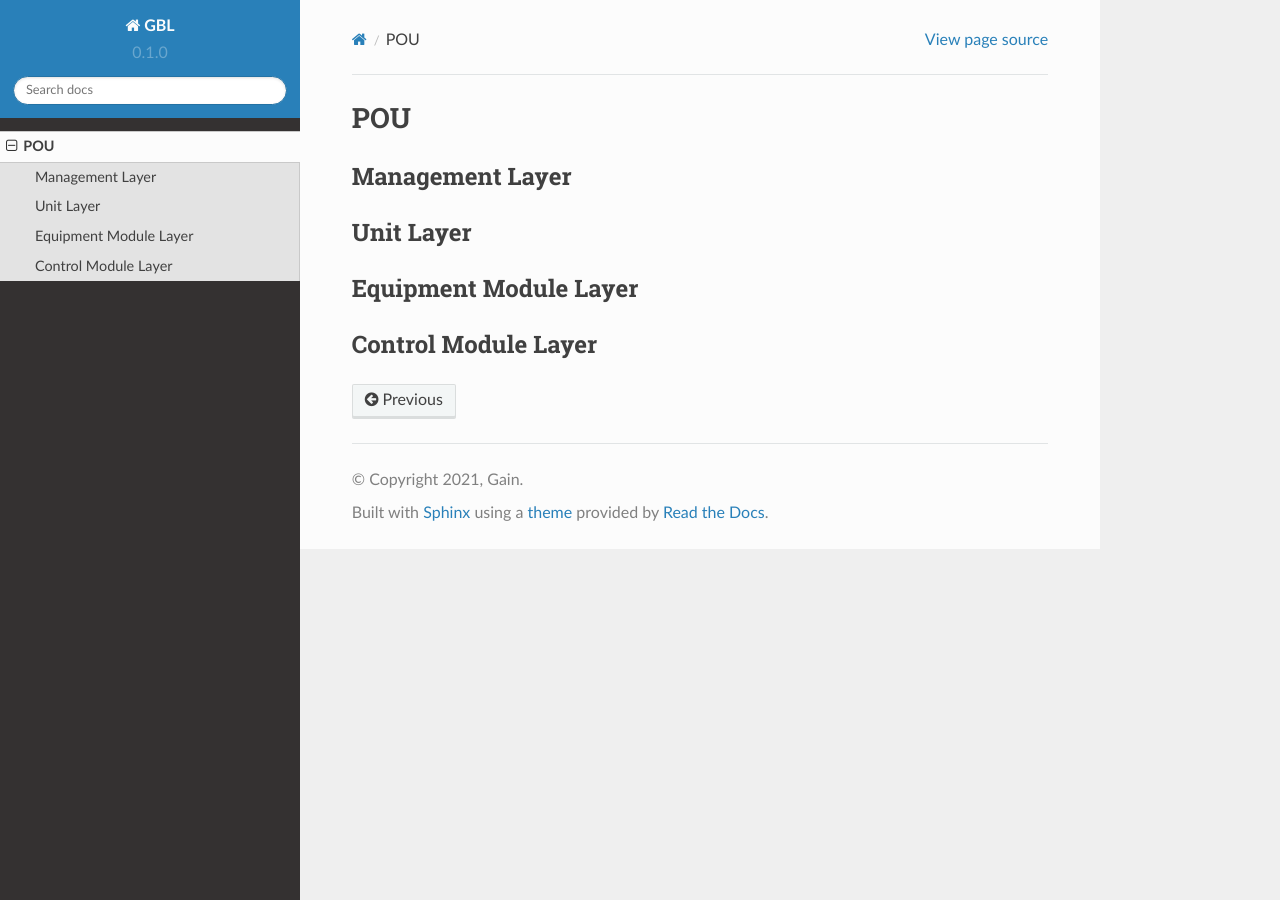
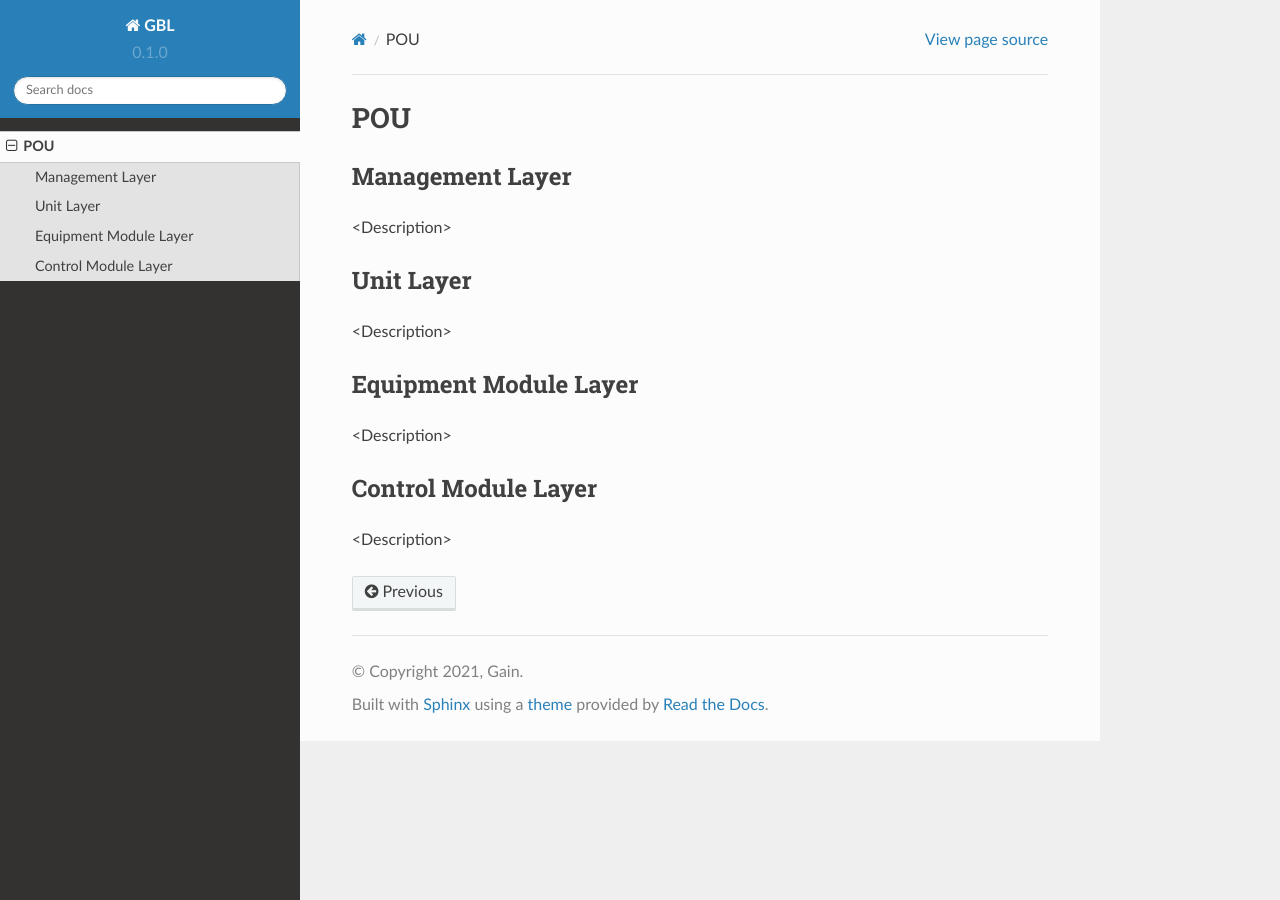
Before and after one commit to jespervangilsgain/rtd-tutorial, a Sphinx documentation site: the page built from docs/source/POU.rst, in a window 1280 px wide. Built offline with Sphinx 7.4.7 and the Read the Docs theme 2.0.0, drawn with Linux system fonts in a browser that asks for light colours.

Commit message:
Update POU.rst

```diff
--- a/docs/source/POU.rst
+++ b/docs/source/POU.rst
@@ -3,12 +3,16 @@ POU
 
 Management Layer
 ------------
+<Description>
 
 Unit Layer
 ------------
+<Description>
 
 Equipment Module Layer
 ------------
+<Description>
 
 Control Module Layer
 ------------
+<Description>
```
